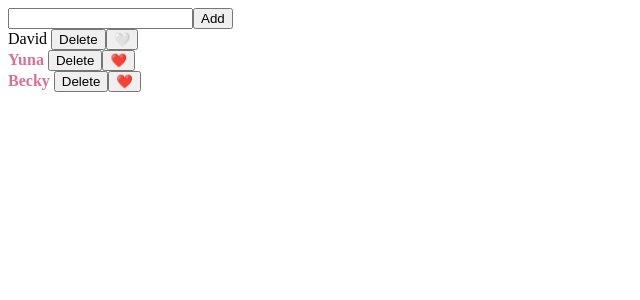
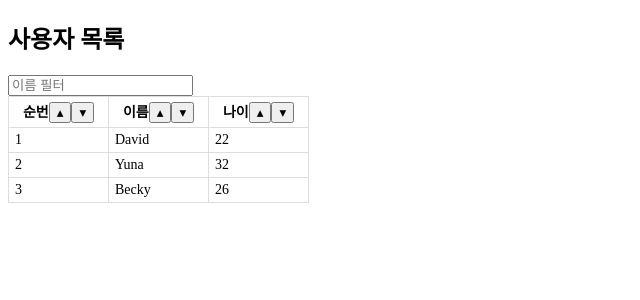
Before and after one commit to Jujungmin/work25, a React (Create React App) app: page / in a window 1280 px wide. Shown: the top 300 px of the page, without its empty margins (0-640 px from the left). Built offline with nearby package versions, Linux system fonts and the light colour scheme.

Commit message:
useState연습3

```diff
--- a/src/App.css
+++ b/src/App.css
@@ -75,3 +75,36 @@ li.hightlighted {
   font-weight: bold;
   color: palevioletred;
 }
+
+table {
+  border-collapse: collapse;
+}
+table th,
+table td {
+  padding: 4px 6px;
+  font-size: 14px;
+  border: 1px solid #ddd;
+}
+
+.cell {
+  display: flex;
+  align-items: center;
+  gap: 10px;
+}
+.btns {
+  display: flex;
+  flex-direction: column;
+}
+.btns button {
+  display: inline-flex;
+  align-items: center;
+  justify-content: center;
+  width: 24px;
+  height: 14px;
+  padding: 0;
+  border: 1px solid #ccc;
+  cursor: pointer;
+}
+.btns button:active {
+  background-color: #ccc;
+}
--- a/src/App.js
+++ b/src/App.js
@@ -2,82 +2,103 @@ import './App.css';
 import { useState } from "react";
 
 const initialUsers = [
-  { id: 1, name: 'David', isFavorite: false },
-  { id: 2, name: 'Yuna', isFavorite: true },
-  { id: 3, name: 'Becky', isFavorite: true }
+  { id: 1, name: 'David', age: 22 },
+  { id: 2, name: 'Yuna', age: 32 },
+  { id: 3, name: 'Becky', age: 26 }
 ];
 
 export default function App() {
-  const [inputText, setInputText] = useState('');
-  // 사용자 배열
   const [users, setUsers] = useState(initialUsers);
-  const [nextId, setNextId] = useState(users.length + 1);
-  // 사용자 추가 버튼
-  const handleAddBtn = (e) => {
-    e.preventDefault();
-    if(!inputText.trim()) return;
-    const newUsers = {
-      id: nextId,
-      name: inputText
-    }
-    setUsers(prev =>
-      [...prev, newUsers].sort((a, b) => a.name.localeCompare(b.name))
-    )
-    setNextId(prev => prev + 1);
-    setInputText('');
-    const isDuplicate = users.some(user => user.name === inputText.trim());
-    if(isDuplicate) {
-      document.querySelector('.hint-msg').style.display = 'block';
+  const [sortKey, setSortKey] = useState('id');
+  const [sortOrder, setSortOrder] = useState('asc');
+  const [serarchText, setSearchText] = useState('');
+
+  const handleSort = (key) => {
+    if(sortKey === key) {
+      // 정렬 방향 토글
+      setSortKey((prev) => (prev === 'asc' ? 'desc' : 'asc'))
     } else {
-      document.querySelector('.hint-msg').style.display = 'none';
+      setSortKey(key);
+      setSortOrder('asc');
     }
   }
 
-  const handleDeleteBtn = (id) => {
-    setUsers(user =>
-      user.filter(user => user.id !== id)
-    )
-  }
+  const processedUsers = users
+  .filter((user) => user.name.toLocaleLowerCase().includes(serarchText.toLocaleLowerCase()))
+  .sort((a, b) => {
+    if(sortKey === 'id') return sortOrder === 'asc' ? a.id - b.id : b.id - a.id;
+    if(sortKey === 'name') return sortOrder === 'asc' ? a.name.localeCompare(b.name) : b.name.localeCompare(a.name);
+    if(sortKey === 'age') return sortOrder === 'asc' ? a.age - b.age : b.age - a.age;
+    return 0;
+  })
 
-  const handleToggleBtn = (id) => {
-    setUsers(prev =>
-      prev.map(user =>
-        user.id === id ? {...user, isFavorite: !user.isFavorite} : user
-      )
-      .sort((a, b) => a.name.localeCompare(b.name))
-    )
-  }
-
-
+  // const handleSort = (key, order = 'asc') => {
+  //   setUsers(prev => {
+  //     const copied = [...prev];
+  //     return copied.sort((a, b) => {
+  //       if(key === 'id') return order === 'asc'
+  //         ? a.id - b.id
+  //         : b.id - a.id;
+  //       if(key === 'name') return order === 'asc'
+  //         ? a.name.localeCompare(b.name)
+  //         : b.name.localeCompare(a.name);
+  //         if(key === 'age') return order === 'asc'
+  //         ? a.age - b.age
+  //         : b.age - a.age;
+  //       return 0;
+  //     })
+  //   })
+  // }
   return (
     <>
-      <form onSubmit={handleAddBtn}>
-        <input
-          value={inputText}
-          onChange={(e => setInputText(e.target.value))}
-        />
-        <button type="submit">Add</button>
-        <span className="hint-msg">이미 존재하는 이름입니다.</span>
-      </form>
-      {users.length > 0 ? (
-        <ul>
-          {users.map(user => (
-            <li
-              key={user.id}
-              className={user.isFavorite ? 'favorite' : ''}
-            >
-              {user.name}{' '}
-              <button onClick={() => handleDeleteBtn(user.id)}>Delete</button>
-              <button onClick={() => handleToggleBtn(user.id)}>
-                {user.isFavorite ? '❤️' : '🤍'}
-              </button>
-            </li>
-          ))}
-        </ul>
-      )
-      : (
-        <p>no users</p>
-      )}
+    <h2>사용자 목록</h2>
+    <input
+      value={serarchText}
+      onChange={(e) => setSearchText(e.target.value)}
+      placeholder="이름 필터"
+    />
+      <table>
+        <colgroup>
+          <col style={{width: '100px'}} span={3} />
+        </colgroup>
+        <thead>
+          <tr>
+            <th>
+              순번
+              <button onClick={() => handleSort('id', 'asc')}>▴</button>
+              <button onClick={() => handleSort('id', 'desc')}>▾</button>
+            </th>
+            <th>
+              이름
+              <button onClick={() => handleSort('name', 'asc')}>▴</button>
+              <button onClick={() => handleSort('name', 'desc')}>▾</button>
+            </th>
+            <th>
+              나이
+              <button onClick={() => handleSort('age', 'asc')}>▴</button>
+              <button onClick={() => handleSort('age', 'desc')}>▾</button>
+            </th>
+
+          </tr>
+        </thead>
+        <tbody>
+          {processedUsers.length === 0 ?
+            (<tr>
+              <td colSpan="3">결과 없음.</td>
+            </tr>)
+            : (
+              processedUsers.map(user =>
+                <tr key={user.id}>
+                  <td>{user.id}</td>
+                  <td>{user.name}</td>
+                  <td>{user.age}</td>
+                </tr>
+              )
+            )
+          }
+
+        </tbody>
+      </table>
     </>
   )
 }
```
